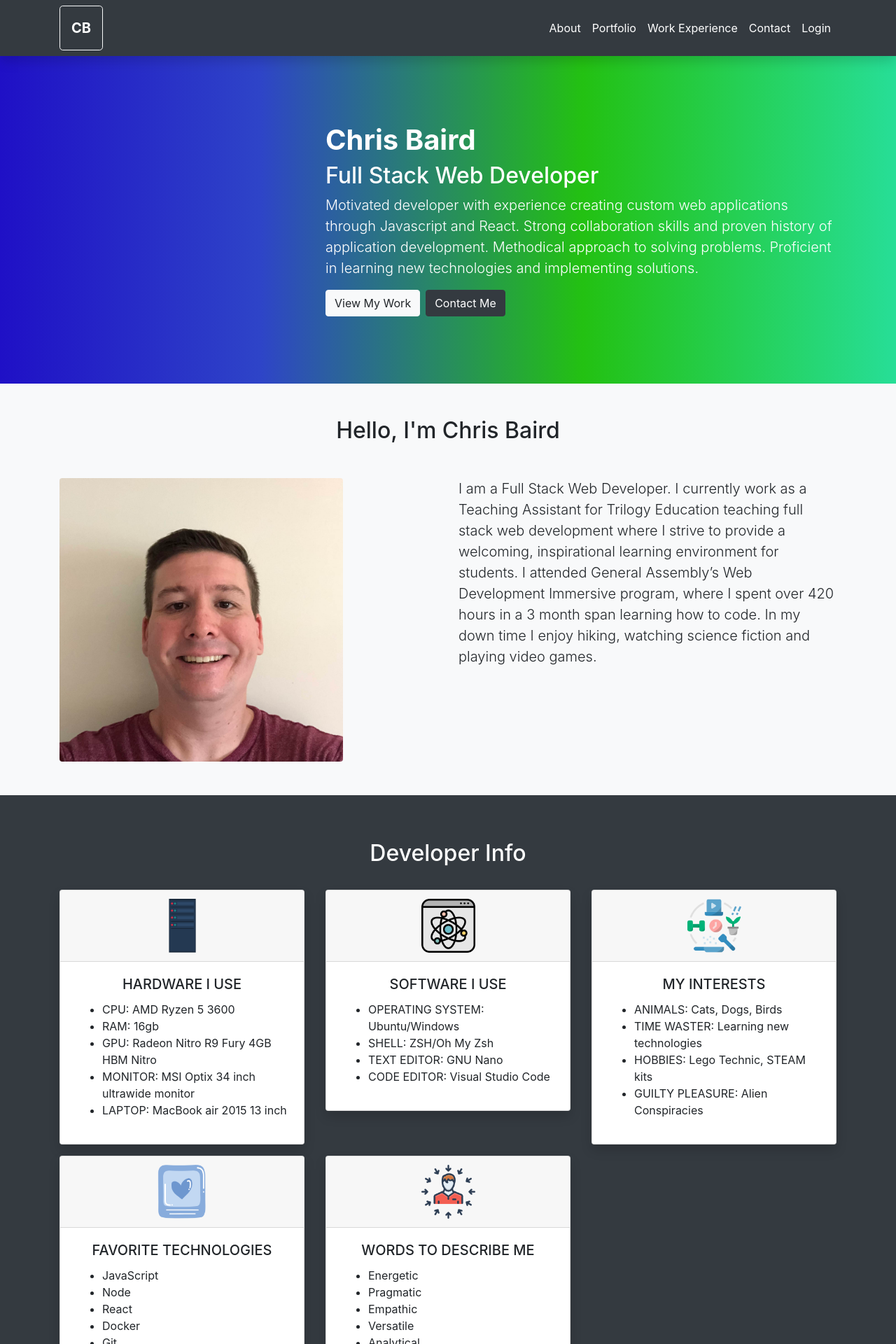
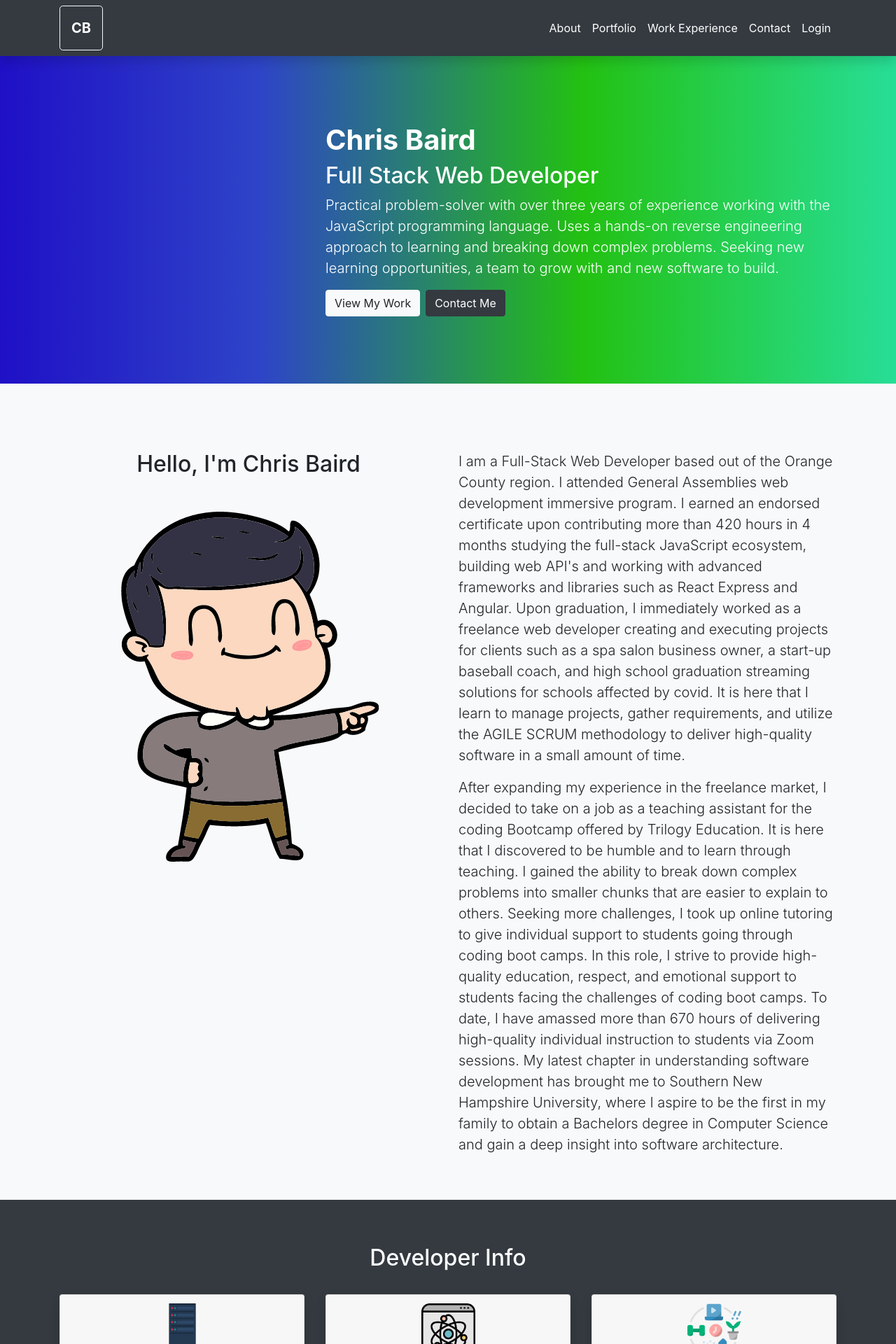
Before and after one commit to chris-baird/chrisbaird.dev, a React (Create React App) app in the folder client/: page / in a window 1280 px wide. Shown: the top 1920 px of the page at 70% size. Built offline with nearby package versions, Linux system fonts and the light colour scheme; no server answers.

Commit message:
Design updates
Job search starting, need to update info and outdated designs.

```diff
--- a/client/src/sections/About.js
+++ b/client/src/sections/About.js
@@ -1,33 +1,57 @@
-import React from "react";
-import DeveloperInfo from "./DeveloperInfo";
-import { Row, Col, Container } from "reactstrap";
+import React from "react"
+import DeveloperInfo from "./DeveloperInfo"
+import { Row, Col, Container } from "reactstrap"
 
 export default function About() {
   return (
     <section className="bg-light pt-5 pb-5" id="about">
       <Container>
-        <h2 className="text-center">Hello, I'm Chris Baird</h2>
         <Row className="mt-5">
           <Col xs="12" sm="12" md="6" lg="6" xl="6">
+            <h2 className="text-center mb-5">Hello, I'm Chris Baird</h2>
             <img
-              src="./assets/images/misc/me.JPG"
+              src="./assets/images/misc/me.png"
               alt="Placeholder of me"
-              className="img-fluid w-75 rounded"
+              className="img-fluid rounded d-block mx-auto mb-5"
             />
           </Col>
           <Col xs="12" sm="12" md="6" lg="6" xl="6">
             <p className="lead">
-              I am a Full Stack Web Developer. I currently work as a Teaching
-              Assistant for Trilogy Education teaching full stack web
-              development where I strive to provide a welcoming, inspirational
-              learning environment for students. I attended General Assembly’s
-              Web Development Immersive program, where I spent over 420 hours in
-              a 3 month span learning how to code. In my down time I enjoy
-              hiking, watching science fiction and playing video games.
+              I am a Full-Stack Web Developer based out of the Orange County
+              region. I attended General Assemblies web development immersive
+              program. I earned an endorsed certificate upon contributing more
+              than 420 hours in 4 months studying the full-stack JavaScript
+              ecosystem, building web API's and working with advanced frameworks
+              and libraries such as React Express and Angular. Upon graduation,
+              I immediately worked as a freelance web developer creating and
+              executing projects for clients such as a spa salon business owner,
+              a start-up baseball coach, and high school graduation streaming
+              solutions for schools affected by covid. It is here that I learn
+              to manage projects, gather requirements, and utilize the AGILE
+              SCRUM methodology to deliver high-quality software in a small
+              amount of time.
+            </p>
+            <p className="lead">
+              After expanding my experience in the freelance market, I decided
+              to take on a job as a teaching assistant for the coding Bootcamp
+              offered by Trilogy Education. It is here that I discovered to be
+              humble and to learn through teaching. I gained the ability to
+              break down complex problems into smaller chunks that are easier to
+              explain to others. Seeking more challenges, I took up online
+              tutoring to give individual support to students going through
+              coding boot camps. In this role, I strive to provide high-quality
+              education, respect, and emotional support to students facing the
+              challenges of coding boot camps. To date, I have amassed more than
+              670 hours of delivering high-quality individual instruction to
+              students via Zoom sessions. My latest chapter in understanding
+              software development has brought me to Southern New Hampshire
+              University, where I aspire to be the first in my family to obtain
+              a Bachelors degree in Computer Science and gain a deep insight
+              into software architecture.
             </p>
           </Col>
         </Row>
       </Container>
     </section>
-  );
+  )
 }
--- a/client/src/sections/DeveloperInfo.js
+++ b/client/src/sections/DeveloperInfo.js
@@ -1,6 +1,16 @@
-import React from 'react'
-import db from "../db/developerListInfo.json";
-import { Button, Container, Card, CardBody, CardHeader, CardText, CardTitle, Row, Col } from "reactstrap";
+import React from "react"
+import db from "../db/developerListInfo.json"
+import {
+  Button,
+  Container,
+  Card,
+  CardBody,
+  CardHeader,
+  CardText,
+  CardTitle,
+  Row,
+  Col,
+} from "reactstrap"
 export default function DeveloperInfo() {
   console.log(db)
   return (
@@ -8,26 +18,31 @@ export default function DeveloperInfo() {
       <Container>
         <h2 className="text-center text-white m-3 pb-3">Developer Info</h2>
         <Row>
-                    {db.map(card => {
-                        return (<Col md={4} className="mb-3">
+          {db.map((card) => {
+            return (
+              <Col md={6} lg={4} className="mb-3">
                 <Card className="shadow">
-                                <CardHeader><img className="d-block mx-auto w-25" src={`/assets/images/developerInfoIcons/${card.listIcon}`} ></img></CardHeader>
+                  <CardHeader>
+                    <img
+                      className="d-block mx-auto w-25"
+                      src={`/assets/images/developerInfoIcons/${card.listIcon}`}
+                    ></img>
+                  </CardHeader>
                   <CardBody>
-                                    <CardTitle className="text-center" tag="h5">{card.title}</CardTitle>
+                    <CardTitle className="text-center" tag="h5">
+                      {card.title}
+                    </CardTitle>
                     <ul>
-                                        {card.list.map(listItem => {
+                      {card.list.map((listItem) => {
                         return <li>{listItem}</li>
                       })}
                     </ul>
-
                   </CardBody>
                 </Card>
               </Col>
             )
           })}
-
         </Row>
-
       </Container>
     </section>
   )
--- a/client/src/sections/Landing.js
+++ b/client/src/sections/Landing.js
@@ -1,15 +1,17 @@
-import React from "react";
-import { Container, Row, Col, Button } from "reactstrap";
+import React from "react"
+import { Container, Row, Col, Button } from "reactstrap"
 export default function Landing() {
   return (
-    <section className="landing-section"
-      style={{
-
-        // backgroundImage: "url(./landing-bg.png)",
-        // backgroundRepeat: "no-repeat",
-        // backgroundSize: "cover",
-        // backgroundPosition: "center",
-      }}
+    <section
+      className="landing-section"
+      style={
+        {
+          // backgroundImage: "url(./landing-bg.png)",
+          // backgroundRepeat: "no-repeat",
+          // backgroundSize: "cover",
+          // backgroundPosition: "center",
+        }
+      }
     >
       <Container className="pt-5 pb-5">
         <Row className="mb-5 mt-5">
@@ -24,11 +26,11 @@ export default function Landing() {
             <h1 className="font-weight-bolder">Chris Baird</h1>
             <h2 className="mt-2 mb-2">Full Stack Web Developer</h2>
             <p className="lead">
-              Motivated developer with experience creating custom web
-              applications through Javascript and React. Strong collaboration
-              skills and proven history of application development. Methodical
-              approach to solving problems. Proficient in learning new
-              technologies and implementing solutions.
+              Practical problem-solver with over three years of experience
+              working with the JavaScript programming language. Uses a hands-on
+              reverse engineering approach to learning and breaking down complex
+              problems. Seeking new learning opportunities, a team to grow with
+              and new software to build.
             </p>
             <a href="#portfolio">
               <Button color="light" className="mr-2">
@@ -44,5 +46,5 @@ export default function Landing() {
         </Row>
       </Container>
     </section>
-  );
+  )
 }
```
Also changed, not shown: client/public/assets/images/misc/ME.png (added). Lines whose indentation alone changed are shown as unchanged.
